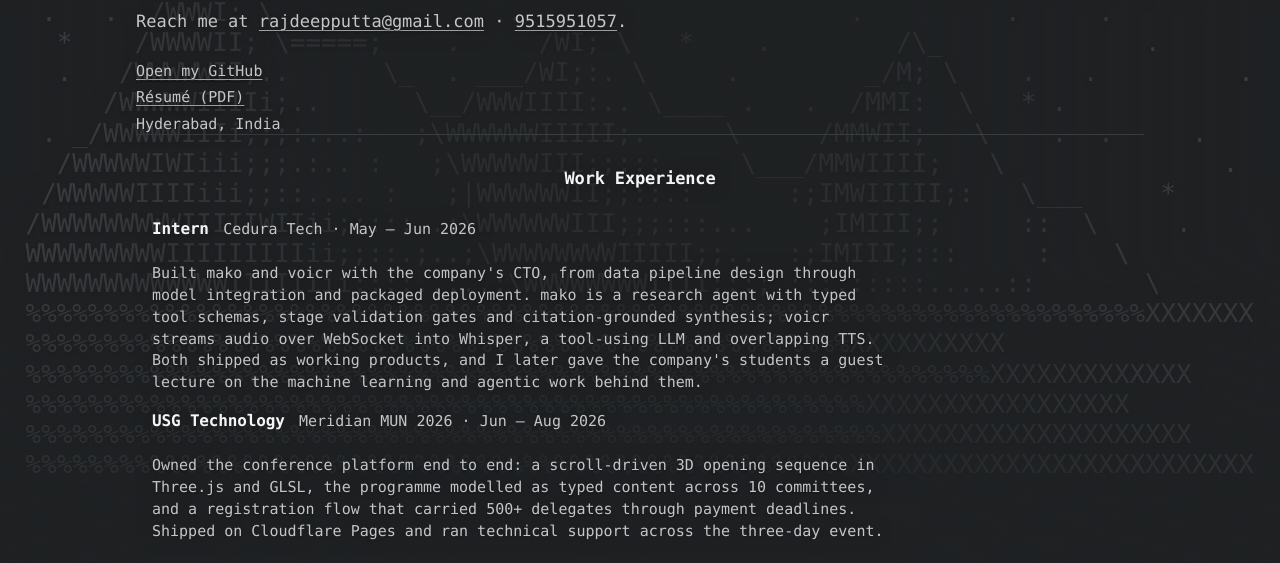
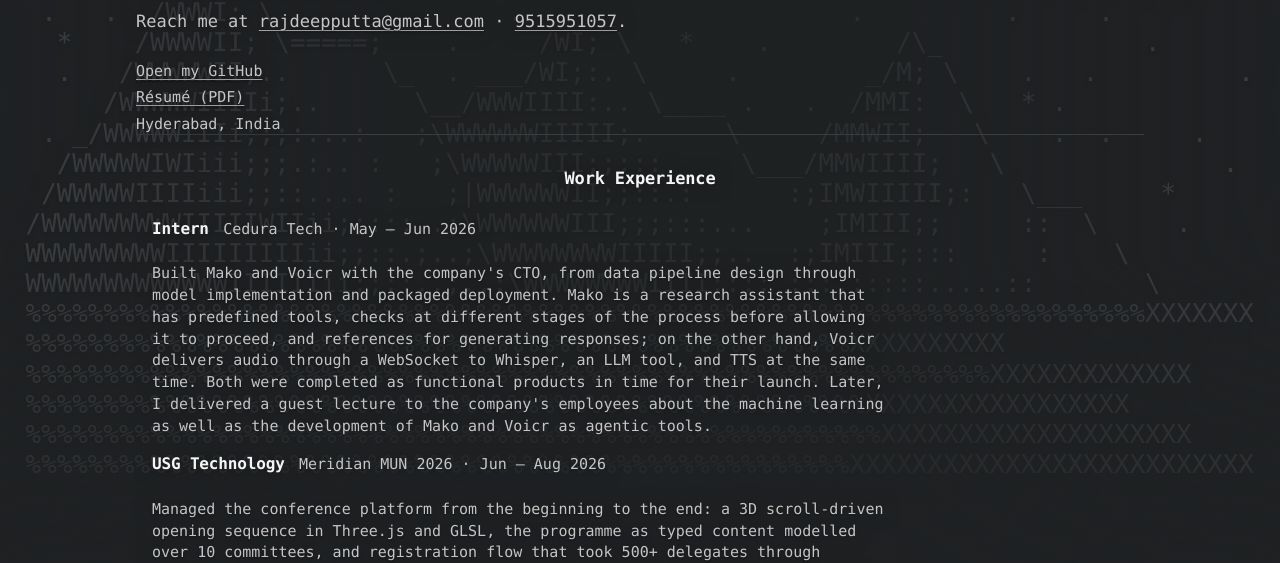
Before and after one commit to RajdeepSaiPutta/cv-website, a plain HTML site: page index.html in a window 1280 px wide. Shown: the part 237-800 px from the top of the page. Drawn offline with Linux system fonts and the light colour scheme.

Commit message:
Update project and experience copy

```diff
--- a/index.html
+++ b/index.html
@@ -86,13 +86,16 @@ WWWWWWWWWWWWWIIIIIIii;;::..;..;\WWWWWWWWIIII;::; :::::::::.....::       \
             <p class="job__org">Cedura Tech &middot; May &ndash; Jun 2026</p>
           </div>
           <p class="job__desc">
-            Built mako and voicr with the company's CTO, from data pipeline
-            design through model integration and packaged deployment. mako is a
-            research agent with typed tool schemas, stage validation gates and
-            citation-grounded synthesis; voicr streams audio over WebSocket into
-            Whisper, a tool-using LLM and overlapping TTS. Both shipped as
-            working products, and I later gave the company's students a guest
-            lecture on the machine learning and agentic work behind them.
+            Built Mako and Voicr with the company's CTO, from data pipeline
+            design through model implementation and packaged deployment. Mako is
+            a research assistant that has predefined tools, checks at different
+            stages of the process before allowing it to proceed, and references
+            for generating responses; on the other hand, Voicr delivers audio
+            through a WebSocket to Whisper, an LLM tool, and TTS at the same
+            time. Both were completed as functional products in time for their
+            launch. Later, I delivered a guest lecture to the company's
+            employees about the machine learning as well as the development of
+            Mako and Voicr as agentic tools.
           </p>
         </article>
 
@@ -102,11 +105,12 @@ WWWWWWWWWWWWWIIIIIIii;;::..;..;\WWWWWWWWIIII;::; :::::::::.....::       \
             <p class="job__org">Meridian MUN 2026 &middot; Jun &ndash; Aug 2026</p>
           </div>
           <p class="job__desc">
-            Owned the conference platform end to end: a scroll-driven 3D opening
-            sequence in Three.js and GLSL, the programme modelled as typed
-            content across 10 committees, and a registration flow that carried
-            500+ delegates through payment deadlines. Shipped on Cloudflare
-            Pages and ran technical support across the three-day event.
+            Managed the conference platform from the beginning to the end: a 3D
+            scroll-driven opening sequence in Three.js and GLSL, the programme
+            as typed content modelled over 10 committees, and registration flow
+            that took 500+ delegates through deadlines for payment. The platform
+            was made available on Cloudflare Pages and technical support during
+            the three-day event was provided.
           </p>
         </article>
       </section>
```
Also changed, not shown: app.js (+7 -7 lines).
